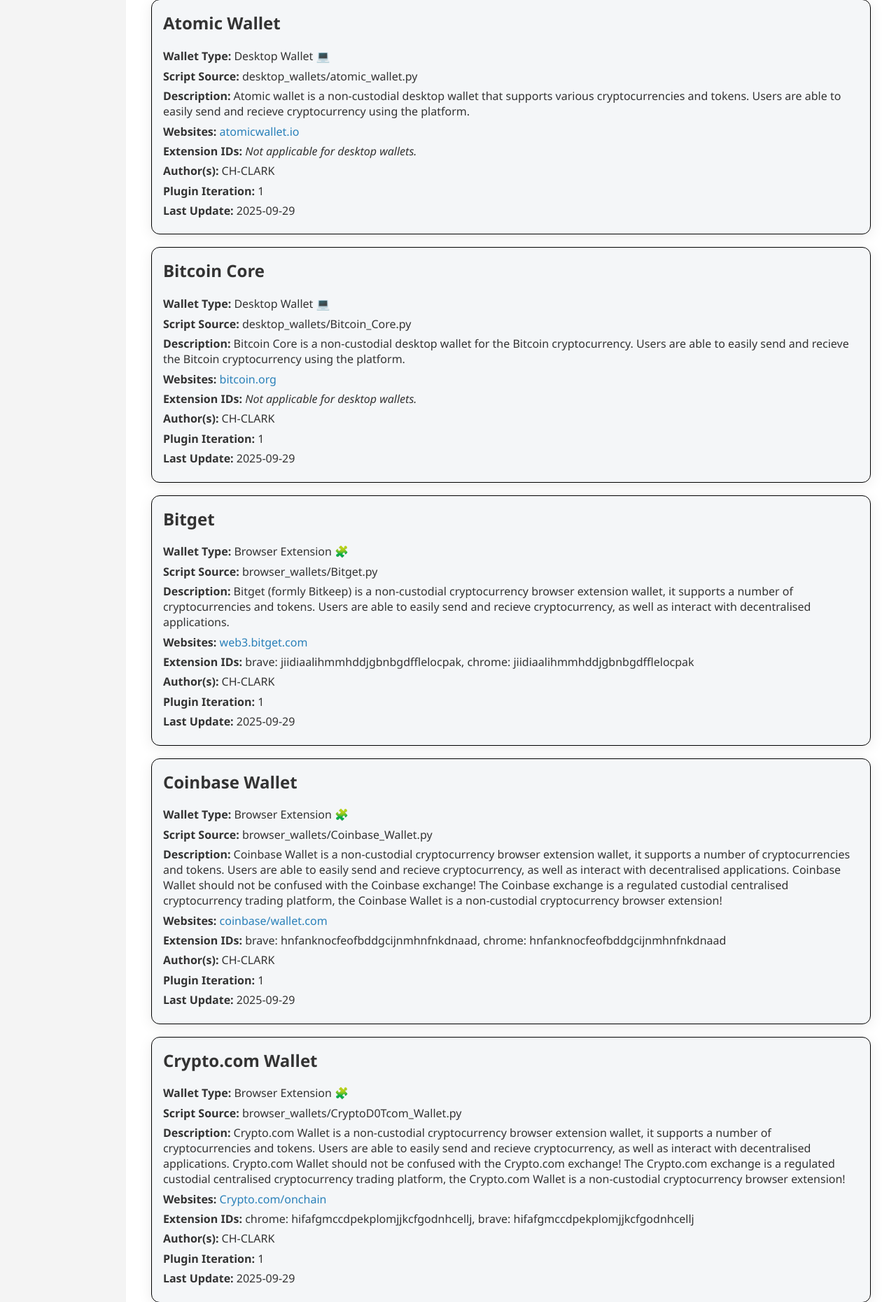
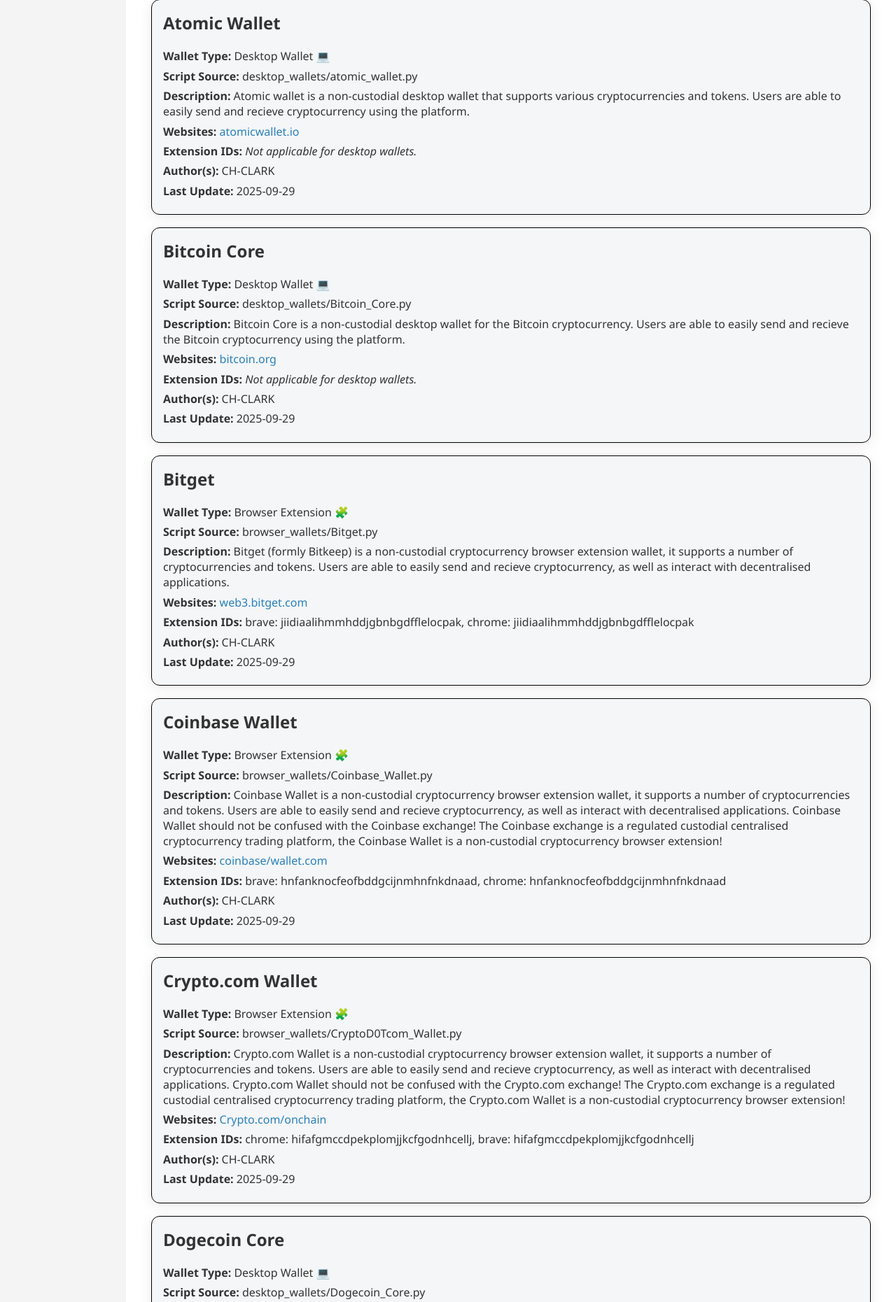
Before and after one commit to CH-CLARK/WalletSleuth, a Flask app: page /wallet_cards in a window 1280 px wide. Shown: the part 283-2144 px from the top of the page at 70% size. Run offline with Flask 3, Linux system fonts and the light colour scheme.

Commit message:
Update
- README.md minor fixes
- wallet_cards.html, removal of 'plugin_iteration'

```diff
--- a/templates/wallet_cards.html
+++ b/templates/wallet_cards.html
@@ -66,7 +66,7 @@
             {% endif %}
         </p> -->
 
-        <p><span class="label">Plugin Iteration:</span> {{ metadata['plugin-iteration'] }}</p>
+        <!-- <p><span class="label">Plugin Iteration:</span> {{ metadata['plugin-iteration'] }}</p> -->
         <p><span class="label">Last Update:</span> {{ metadata['plugin-last-update'] }}</p>
     </div>
     {% endfor %}
```
Also changed, not shown: README.md.
